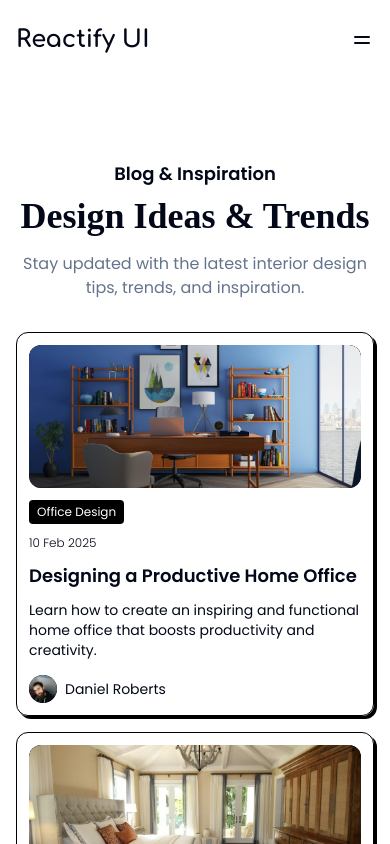
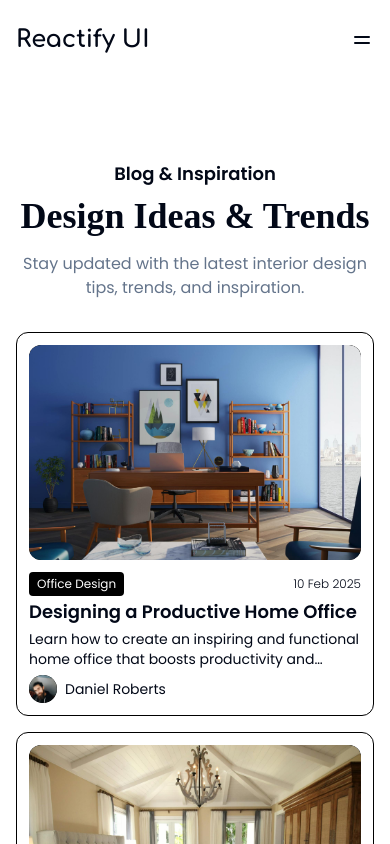
Before and after one commit to shashankaz/relix, a React (Vite) app: page /blog in a window 390 px wide. Shown: the top 844 px of the page. Built offline with nearby package versions, Linux system fonts and the light colour scheme; a web font is replaced by a local one.

Commit message:
feat: adjust Card component layout for improved visual hierarchy and responsiveness

```diff
--- a/src/pages/Blog/_components/Card.tsx
+++ b/src/pages/Blog/_components/Card.tsx
@@ -18,8 +18,8 @@ const Card = ({
   profileImg,
 }: CardProps) => {
   return (
-    <div className="h-96 p-3 rounded-xl shadow-[3px_3px] shadow-black border border-black hover:cursor-pointer">
-      <div className="h-2/5 bg-black rounded-xl mb-3 overflow-hidden">
+    <div className="h-96 p-3 rounded-xl border border-black hover:cursor-pointer">
+      <div className="h-3/5 bg-black rounded-xl mb-3 overflow-hidden">
         <img
           src={coverImg}
           alt={title}
@@ -27,13 +27,15 @@ const Card = ({
         />
       </div>
 
-      <div className="h-3/5 flex flex-col justify-between pb-3">
-        <h6 className="bg-black text-white px-2 py-1 w-fit rounded-sm text-xs">
-          {category}
-        </h6>
-        <span className="text-xs font-light">{date}</span>
+      <div className="h-2/5 flex flex-col justify-between pb-3">
+        <div className="flex justify-between items-center">
+          <h6 className="bg-black text-white px-2 py-1 w-fit rounded-sm text-xs">
+            {category}
+          </h6>
+          <span className="text-xs font-light">{date}</span>
+        </div>
         <h3 className="font-semibold text-lg line-clamp-1">{title}</h3>
-        <p className="text-sm line-clamp-3">{description}</p>
+        <p className="text-sm line-clamp-2">{description}</p>
 
         <div className="flex items-center gap-2 mt-1">
           <div className="bg-black rounded-full size-7 overflow-hidden">
```
